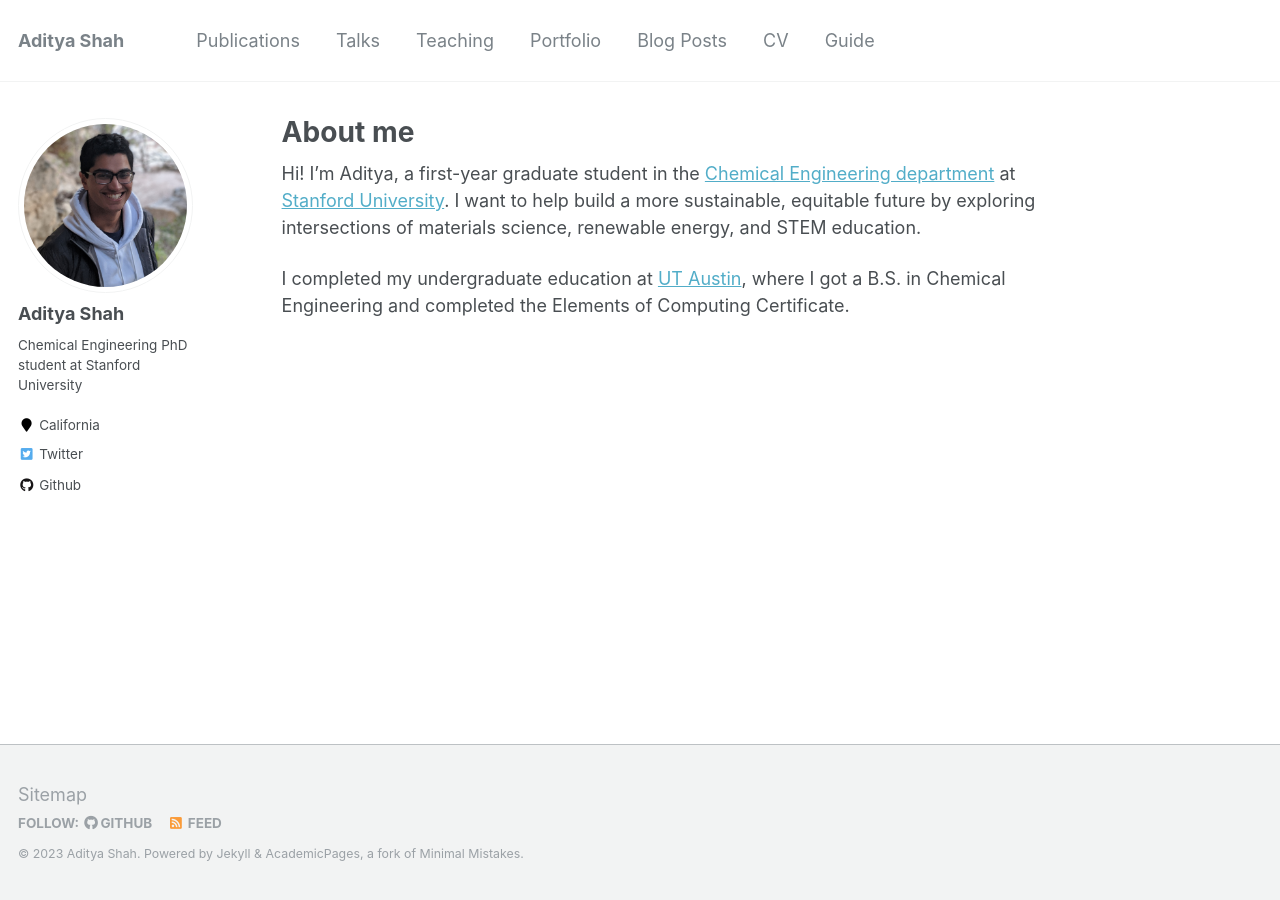
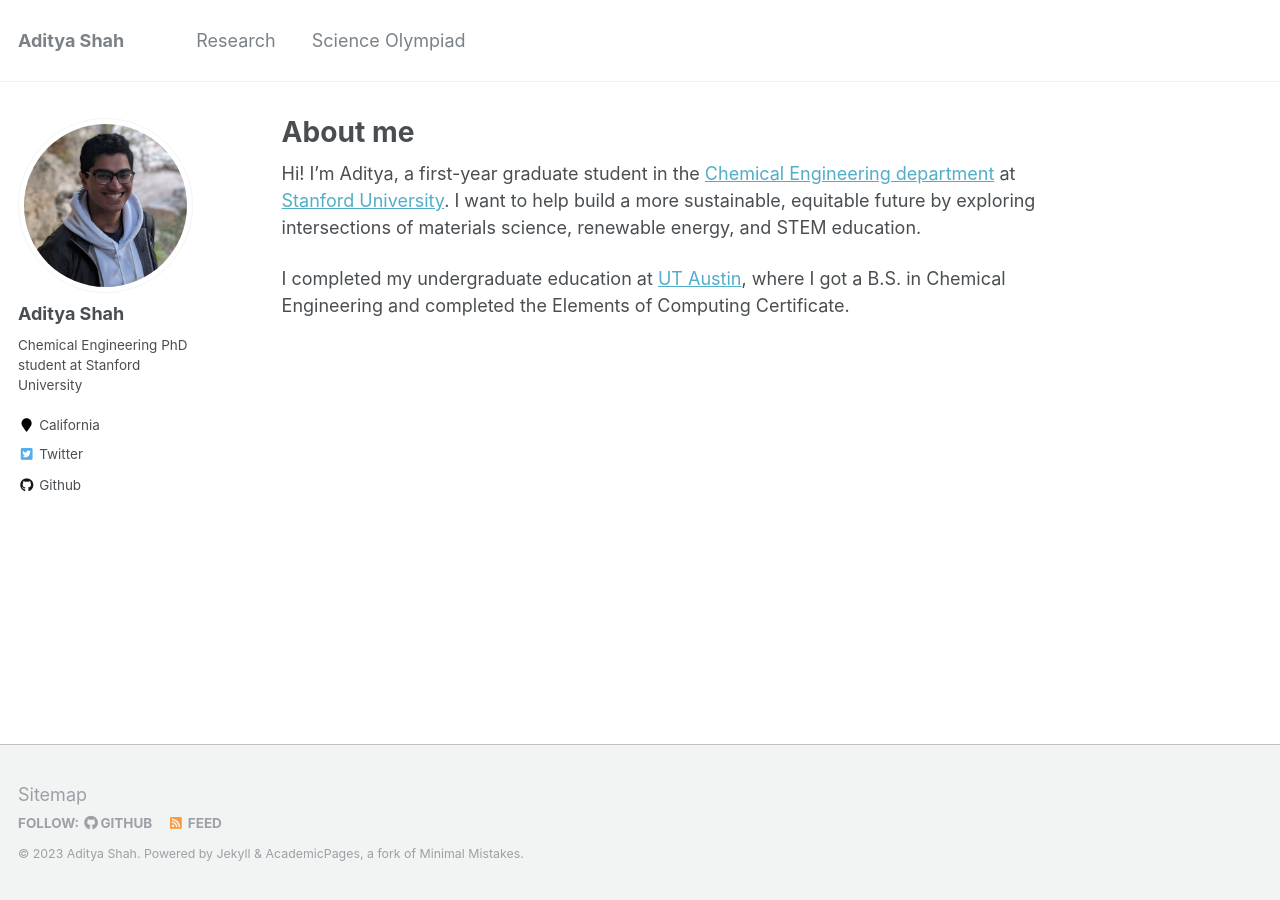
Before and after one commit to Adi1008/adi1008.github.io, a Jekyll site: the page built from _pages/about.md, in a window 1280 px wide. Built offline with Jekyll 4.4.1, drawn with Linux system fonts in a browser that asks for light colours.

Commit message:
figuring out how navigation works

```diff
--- a/_data/navigation.yml
+++ b/_data/navigation.yml
@@ -1,22 +1,8 @@
 # main links links
 main:
-  - title: "Publications"
-    url: /publications/
 
-  - title: "Talks"
-    url: /talks/
+  - title: "Research"
+    url: /research/
 
-  - title: "Teaching"
-    url: /teaching/
-
-  - title: "Portfolio"
-    url: /portfolio/
-
-  - title: "Blog Posts"
-    url: /year-archive/
-
-  - title: "CV"
-    url: /cv/
-
-  - title: "Guide"
-    url: /markdown/
+  - title: "Science Olympiad"
+    url: /scioly/
```
Also changed, not shown: _pages/research.md (+3 -2 lines).
